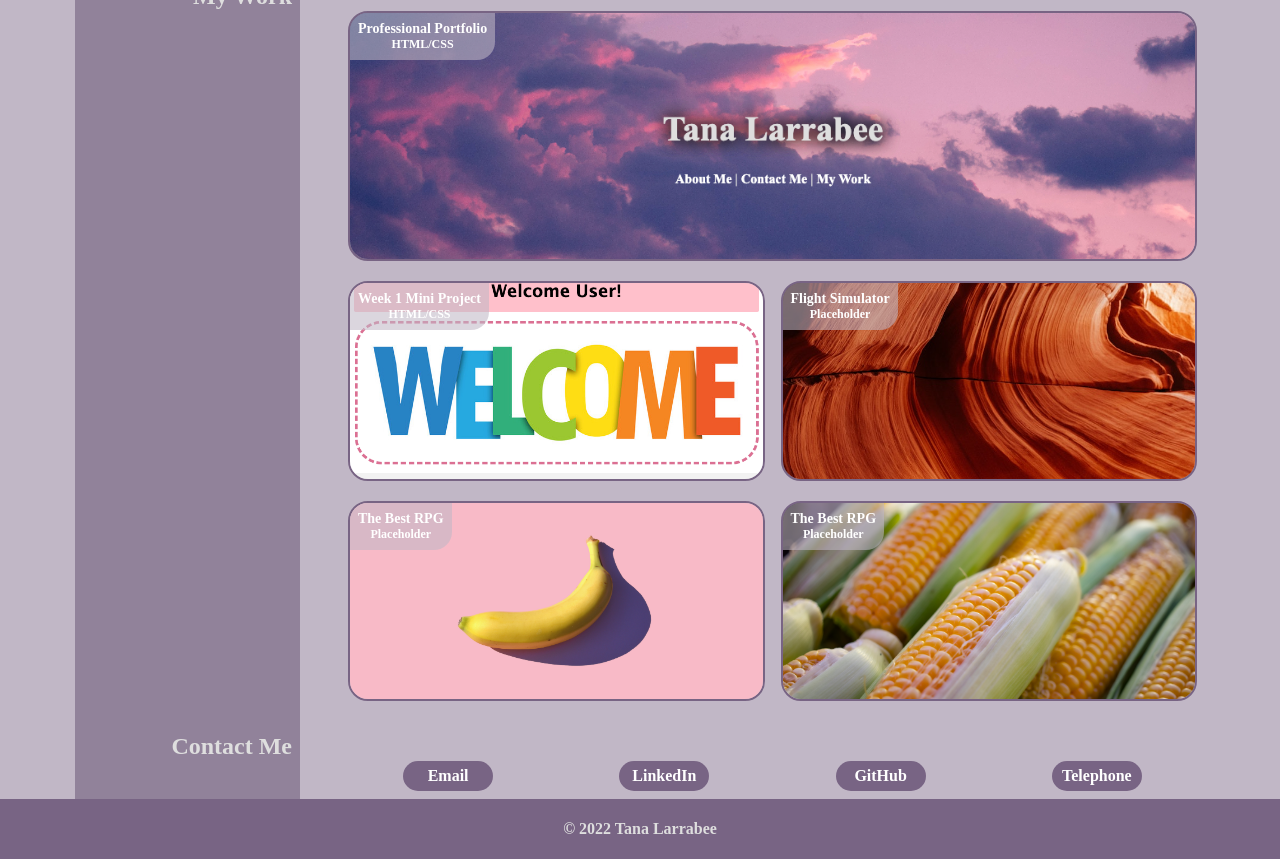
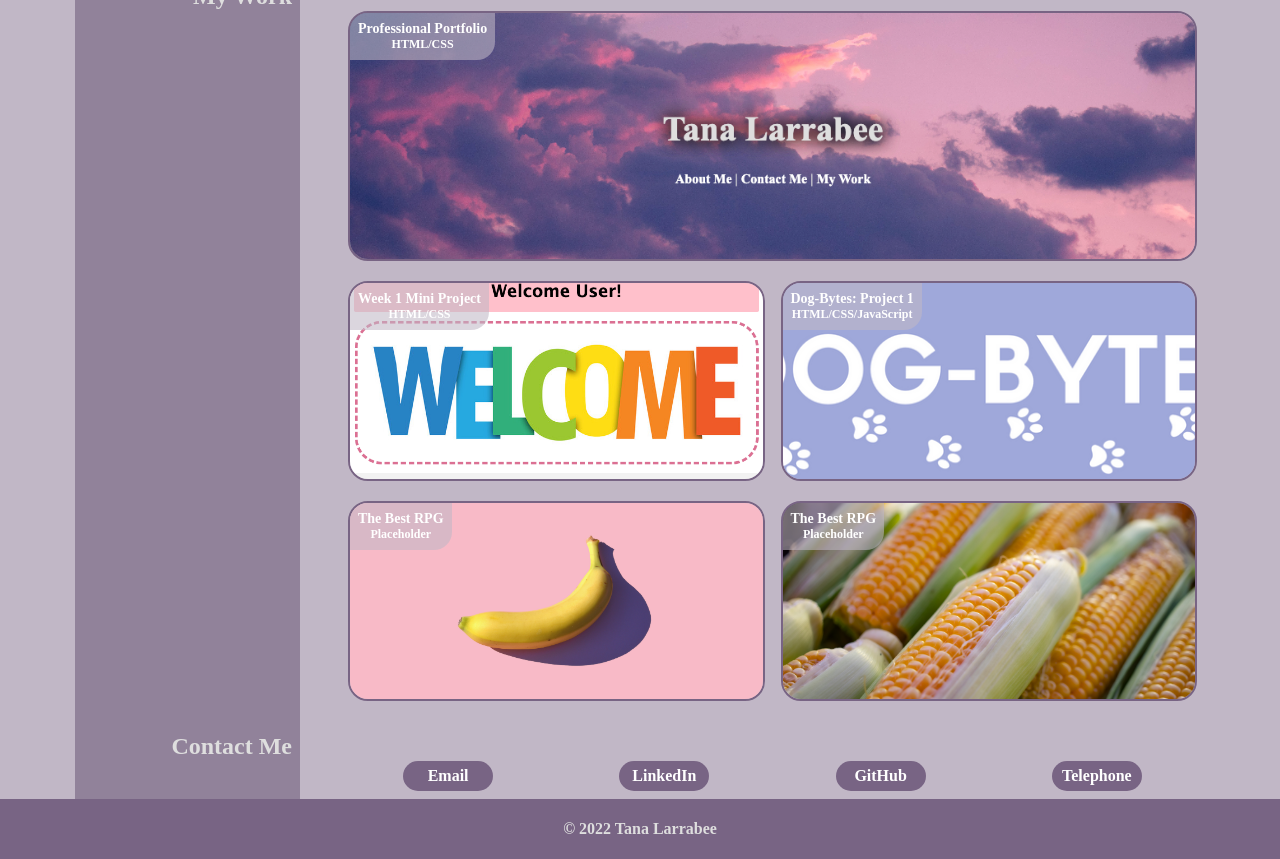
Before and after one commit to Jonochi/portfolio, a plain HTML site: page index.html in a window 1280 px wide. Shown: the part 726-1585 px from the top of the page. Drawn offline with Linux system fonts and the light colour scheme.

Commit message:
new project added to work section

```diff
--- a/index.html
+++ b/index.html
@@ -70,12 +70,12 @@
                     </a>
                 </div>
                 <div class="secondary-project">
-                    <a href="#">
+                    <a href="https://navidliwa.github.io/dog-bytes/">
                         <div class="project-info">
-                            <h3>Flight Simulator</h3>
-                            <p>Placeholder</p>
+                            <h3>Dog-Bytes: Project 1</h3>
+                            <p>HTML/CSS/JavaScript</p>
                         </div>
-                        <img src="./assets/images/placeholder.jpg" alt="Placeholder" />
+                        <img src="./assets/images/dog-bytes.png" alt="Dog-Bytes" />
                     </a>
                 </div>
                 <div class="secondary-project">
```
Also changed, not shown: assets/images/dog-bytes.png (added), 2 other files.
